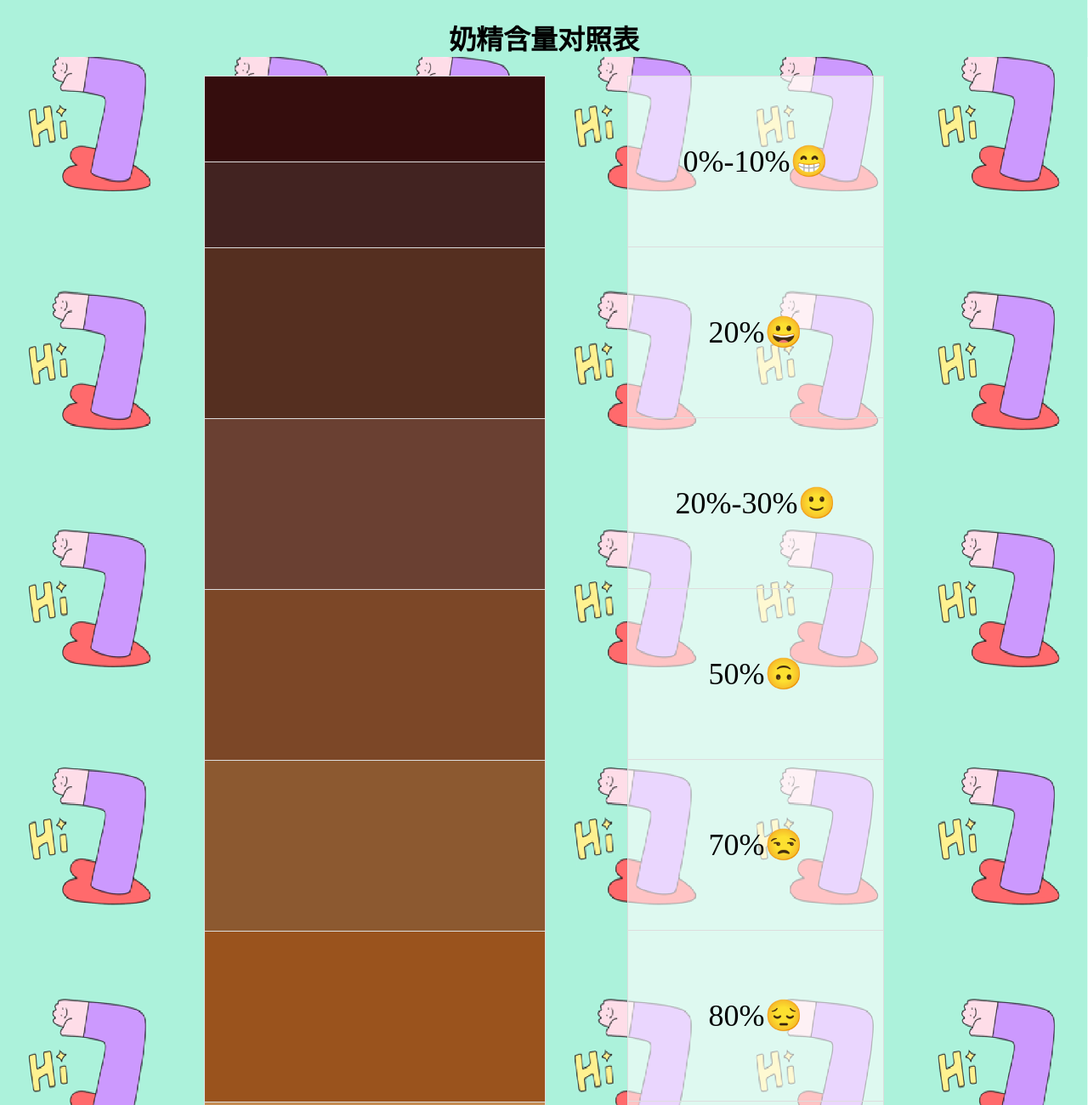
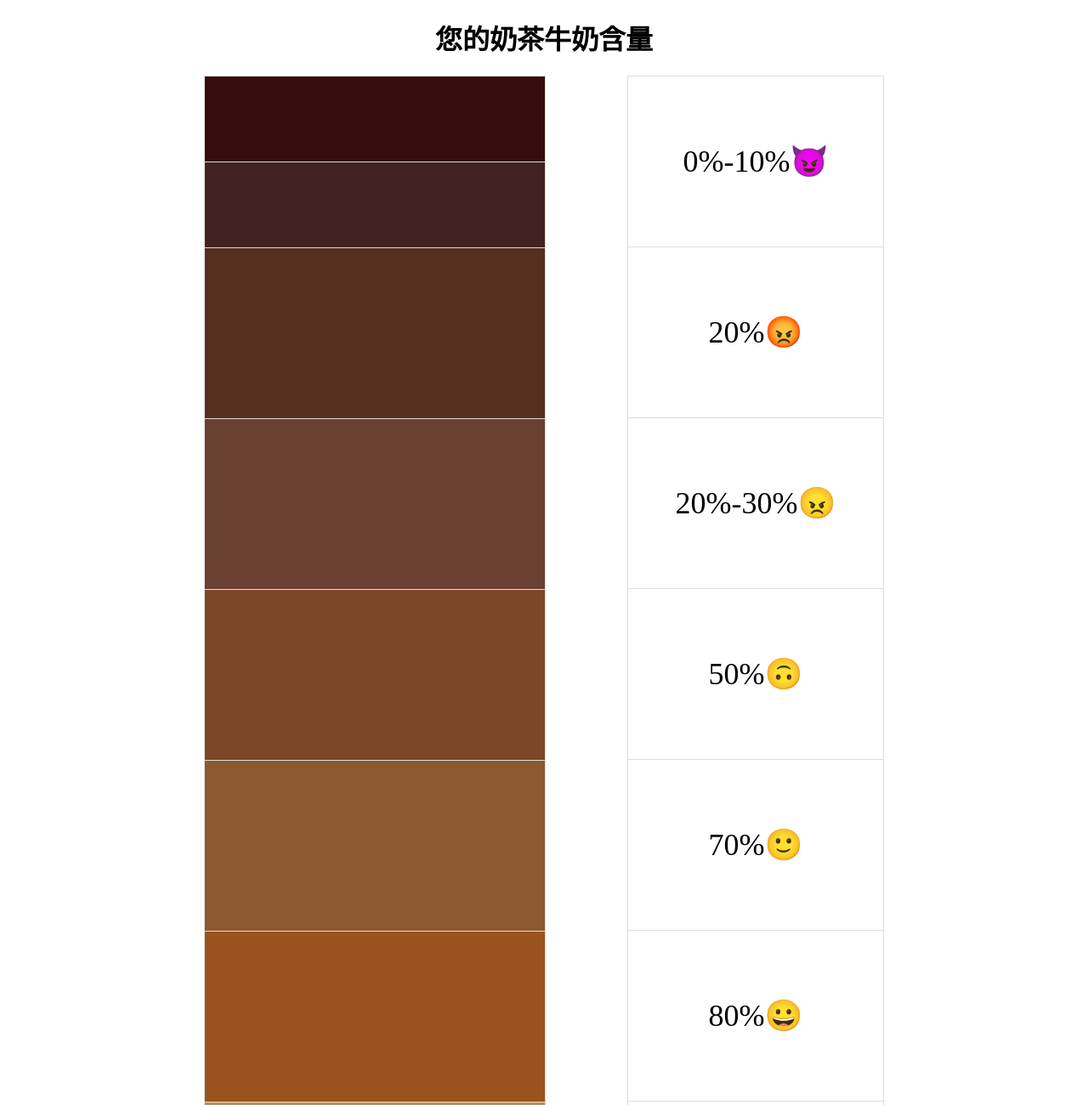
Before and after one commit to ZFY-Leo/High-Seven-Plus-s-Kit-Comparison-Table, a plain HTML site: page 奶茶/index.html in a window 1280 px wide. Shown: the top 1300 px of the page at 85% size. Drawn offline with Linux system fonts and the light colour scheme.

Commit message:
Update index.html

```diff
--- a/奶茶/index.html
+++ b/奶茶/index.html
@@ -1,10 +1,9 @@
 <!DOCTYPE html>
 <html lang="en">
-
 <head>
     <meta charset="UTF-8">
     <meta name="viewport" content="width=device-width, initial-scale=1.0">
-    <title>奶茶中的奶精测试</title>
+    <title>牛奶含量对照表</title>
     <style>
         .container {
             height: 100%;
@@ -50,8 +49,8 @@
             width: 100%;
             padding: 0;
             margin: 0;
-            background: url('./bg.jpg');
-            background-size: cover;
+        background-size: cover;
+
         }
 
         ul {
@@ -60,13 +59,14 @@
             margin: 0;
         }
     </style>
+
 </head>
 
 <body>
     <div class="container">
-        <h1>奶精含量对照表</h1>
+        <h1>您的奶茶牛奶含量</h1>
         <ul class="left">
-            <li class="first" style="background: #350D0D;">
+             <li class="first" style="background: #350D0D;">
 
             </li>
             <li class="first" style="background: #422321;">
@@ -97,28 +97,28 @@
         <ul class="right">
             <li>
 
-                0%-10%😁
+                0%-10%😈
             </li>
             <li>
-                20%😀
+                20%😡
             </li>
             <li>
-                20%-30%🙂
+                20%-30%😠
             </li>
             <li>
                 50%🙃
             </li>
             <li>
-                70%😒
+                70%🙂
             </li>
             <li>
-                80%😔
+                80%😀
             </li>
             <li>
-                95%😡
+                95%😋
             </li>
             <li>
-                100%😈
+                100%😝
             </li>
         </ul>
     </div>
```
